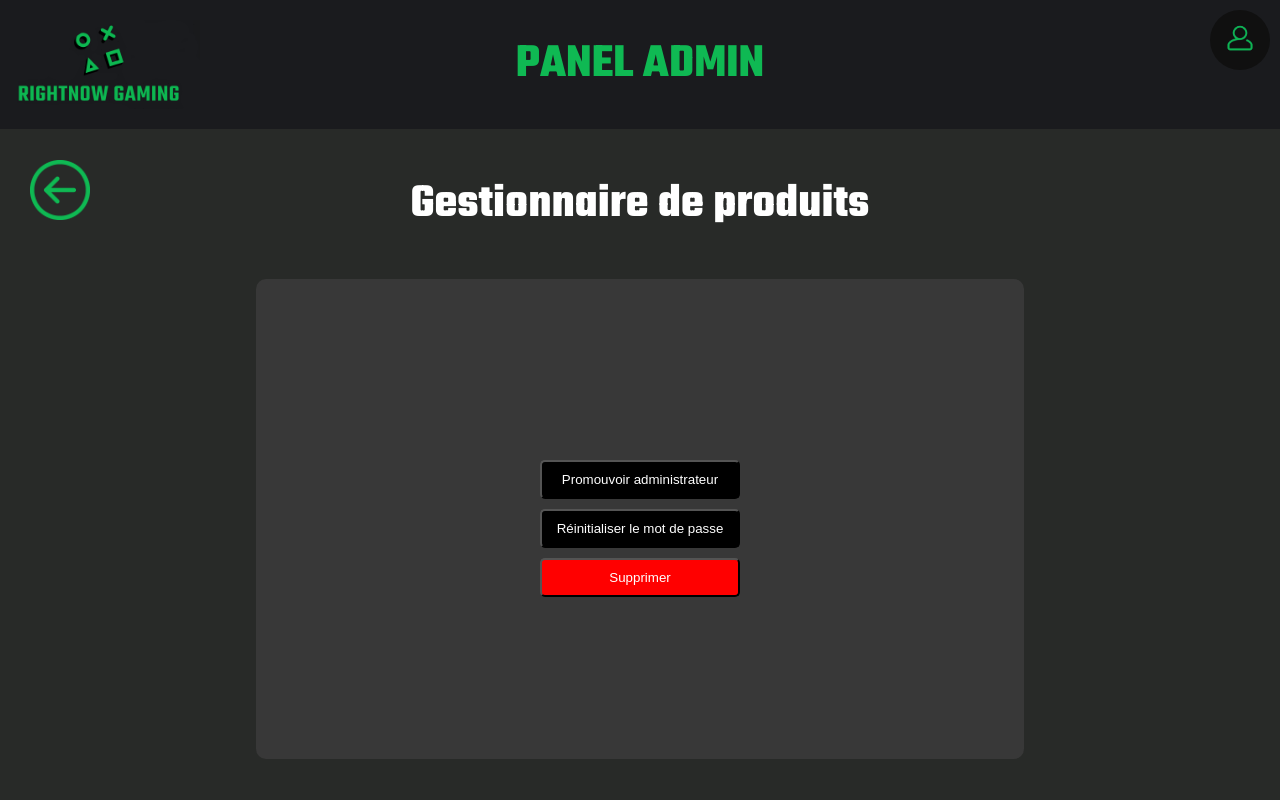
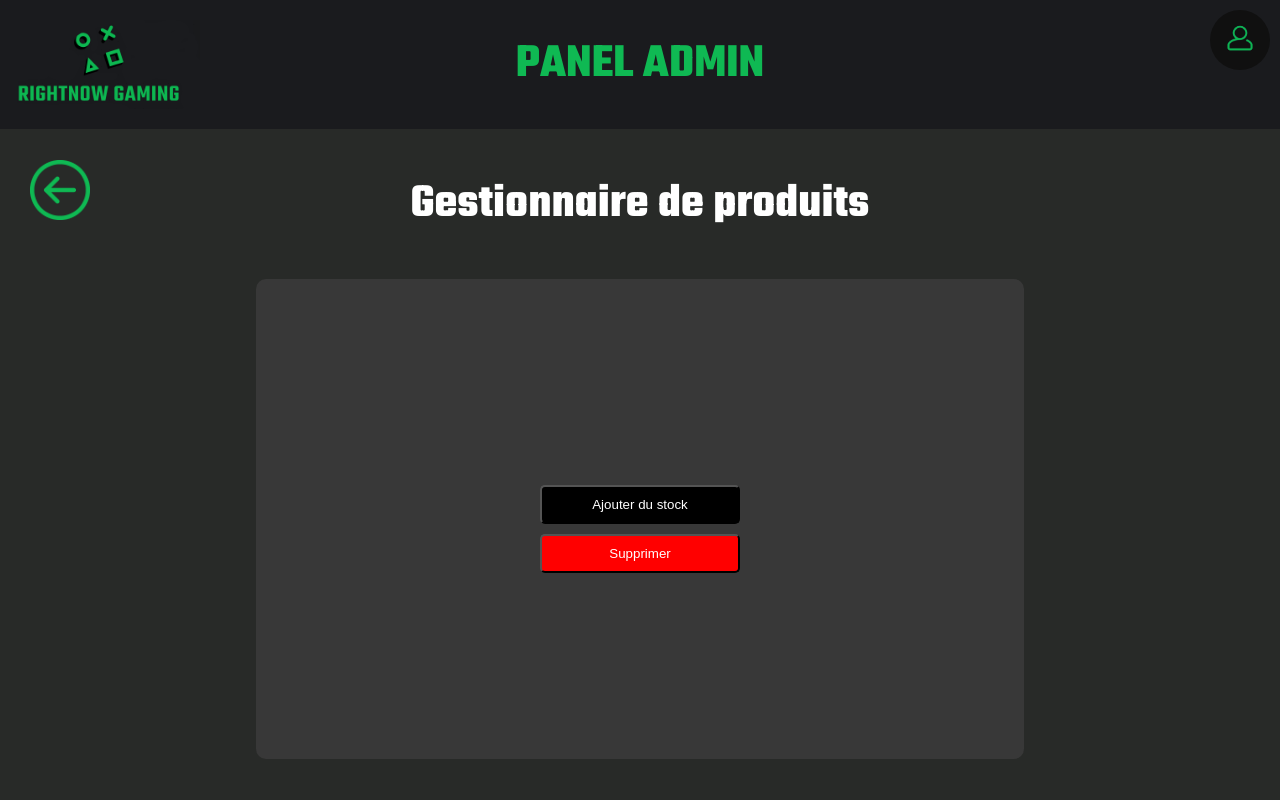
Before and after one commit to burton-tyll/RightNow-Gaming, a PHP site: page /assets/views/product-management.php in a window 1280 px wide. Run offline with PHP 8.4, Linux system fonts and the light colour scheme; data that the repository does not hold is empty.

Commit message:
ajout du bouton add stock

```diff
--- a/assets/Class/Game.php
+++ b/assets/Class/Game.php
@@ -73,8 +73,9 @@
         }
 
         public function deleteGame($id_game){
-            $query = 'DELETE * FROM game WHERE id = :id_game';
+            $query = 'DELETE FROM game WHERE id = :id_game';
             $stmt = $this->conn->prepare($query);
+            $stmt->bindParam(':id_game', $id_game, PDO::PARAM_INT);
             $stmt->execute();
         }
 
--- a/assets/views/product-management.php
+++ b/assets/views/product-management.php
@@ -5,6 +5,8 @@
     $game = new Game();
 
     $games = $game->getAllGames();
+
+    $stock = null;
 
     session_start();
 
@@ -54,6 +56,10 @@
         echo '<script>alert("L\'utilisateur a été promu Administrateur!")</script>';
     }
 
+    if(isset($_GET['stock'])){
+        var_dump('nouveau stock: '.$_GET['stock']);
+    }
+
 ?>
 
 
@@ -101,15 +107,14 @@
                             foreach($games as $thisone){
                                 if($_GET['id'] == $thisone['id']){
                                     echo $thisone['name'];
+                                    $stock .= $thisone['quantity'];
                                 }
                             }
                         } ?></h2>
                     </div>
-                    <form action="user-management.php" method="GET">
-                        <input type="hidden" name="upgrade" value="<?php if(isset($_GET['username'])){echo $_GET['username'];} ?>">
-                        <button type="submit">Promouvoir administrateur</button>
+                    <form action="product-management.php">
+                        <button type="submit" name="stock" value="<?php $stock ?>">Ajouter du stock</button>
                     </form>
-                    <button type="submit">Réinitialiser le mot de passe</button>
                     <form action="product-management.php" method="GET">
                         <input type="hidden" name="delete" value="<?php if(isset($_GET['id'])){echo $_GET['id'];} ?>">
                         <button type="submit" class="delete">Supprimer</button>
```
